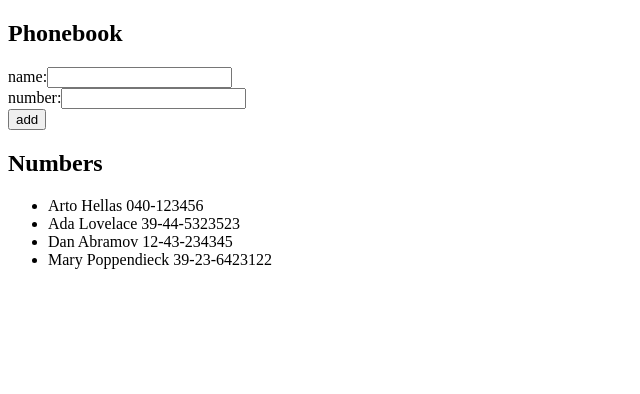
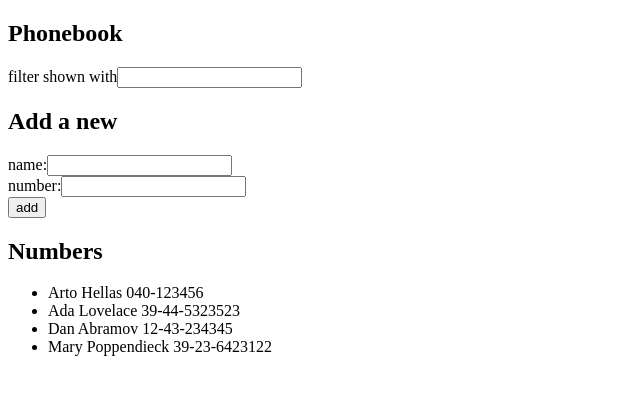
Before and after one commit to terrifricker/fullstack-phonebook-frontend, a React (Vite) app in the folder part2/phonebook/: page / in a window 1280 px wide. Shown: the top 394 px of the page, without its empty margins (0-640 px from the left). Built offline with nearby package versions, Linux system fonts and the light colour scheme; data requests are answered from the project's data file.

Commit message:
Exercise 2.9

```diff
--- a/part2/phonebook/src/App.jsx
+++ b/part2/phonebook/src/App.jsx
@@ -7,25 +7,32 @@ function App() {
   const [persons, setPersons] = useState([])
   const [newName, setNewName] = useState('')
   const [newNumber, setNewNumber] = useState('')
+  const [searchTerm, setSearchTerm] = useState('')
 
   // fetch initial data
   useEffect(() => {
-    console.log('effect')
     axios
       .get('http://localhost:3001/persons')
       .then(response => {
-        console.log('promise fullfilled')
         setPersons(response.data)
       })
   }, [])
 
-  // helper function
+  // helper functions
   const isDuplicatePerson = (newPerson) => {
     let currentNames = []
     for (const person of persons) {
       currentNames.push(person.name)
     }
     return (currentNames.includes(newPerson))
+  }
+  const personsToDisplay = () => {
+    if (!searchTerm) {
+      return persons
+    } else {
+        return persons.filter(person =>
+        person.name.toLowerCase().includes(searchTerm.toLowerCase()))
+    }
   }
 
   // event handlers
@@ -49,11 +56,21 @@ function App() {
   const handleNumberChange = (event) => {
     setNewNumber(event.target.value)
   }
+  const handleSearchChange = (event) => {
+    setSearchTerm(event.target.value)
+  }
 
   return (
     <div>
       <h2>Phonebook</h2>
+      <div>
+        filter shown with
+        <input
+          value={searchTerm}
+          onChange={handleSearchChange} />
+      </div>
       <form onSubmit={addPerson}>
+        <h2>Add a new</h2>
         <div>
           name:
           <input
@@ -72,7 +89,8 @@ function App() {
       </form>
       <h2>Numbers</h2>
       <ul>
-        {persons.map(person => <Person key={person.name} person={person} />)}
+        {personsToDisplay().map(person =>
+          <Person key={person.id} person={person} />)}
       </ul>
     </div>
   )
```
